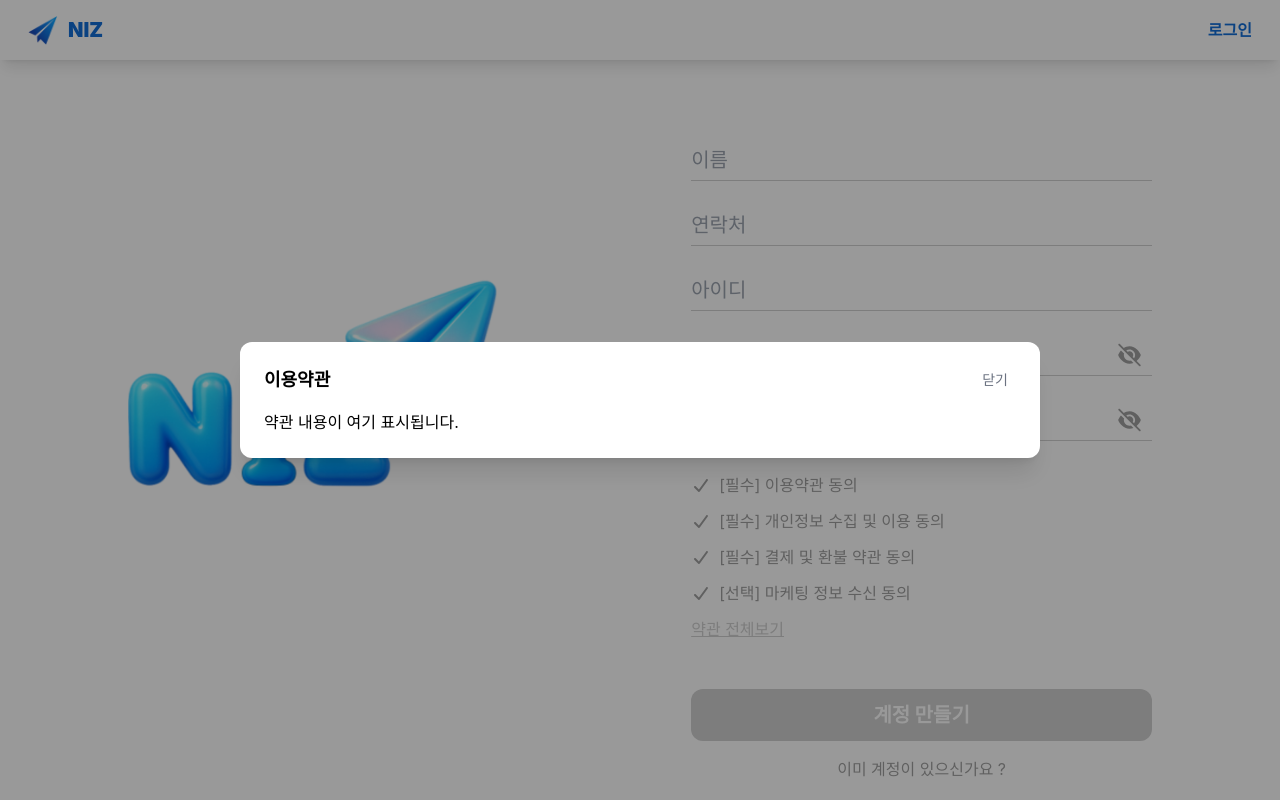
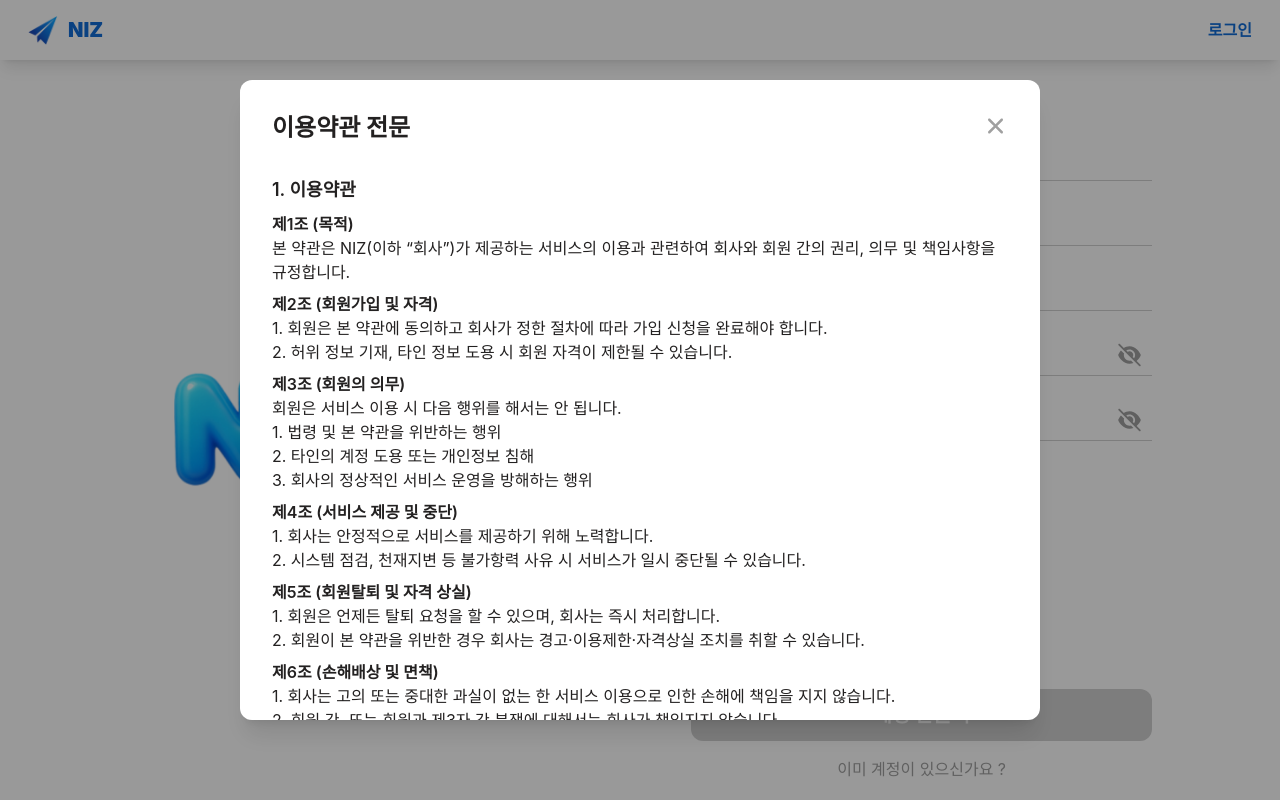
Before and after one commit to NIZ-Solutions/niz-front, a React (Create React App) app: page /signup in a window 1280 px wide. Both pictures are taken after a click on the button "약관 전체보기". Shown: the top 800 px of the page. Built offline with nearby package versions, Linux system fonts and the light colour scheme.

Commit message:
📝: Add TermModal Contents

```diff
--- a/src/api/user/userAxios.ts
+++ b/src/api/user/userAxios.ts
@@ -8,15 +8,10 @@ export const postSignup = async (
 ) => {
   const response = await axios.post(
     `${process.env.REACT_APP_API_BASE_URL}/auth/signup`,
+    { email, password, name, phone },
     {
       headers: {
         "Content-Type": "application/json",
-      },
-      params: {
-        eamil: email,
-        password: password,
-        name: name,
-        phone: phone,
       },
     },
   );
@@ -26,13 +21,10 @@ export const postSignup = async (
 export const postLogin = async (email: String, password: String) => {
   const response = await axios.post(
     `${process.env.REACT_APP_API_BASE_URL}/auth/login`,
+    { email, password },
     {
       headers: {
         "Content-Type": "application/json",
-      },
-      params: {
-        eamil: email,
-        password: password,
       },
     },
   );
--- a/src/components/modal/TermModal.tsx
+++ b/src/components/modal/TermModal.tsx
@@ -1,6 +1,8 @@
 import { useEffect, useCallback } from "react";
 import { useAppDispatch } from "../../hooks/useDispatch";
 import { closeModal } from "../../store/modalSlice";
+import { FontAwesomeIcon } from "@fortawesome/react-fontawesome";
+import { faXmark } from "@fortawesome/free-solid-svg-icons";
 
 export default function TermModal() {
   const dispatch = useAppDispatch();
@@ -54,27 +56,214 @@ export default function TermModal() {
     >
       {/* 모달 내용 */}
       <div
-        className="max-h-[80vh] w-[min(92vw,800px)] overflow-auto rounded-xl bg-white p-6 shadow-xl"
+        className="max-h-[80vh] w-[min(80vw,800px)] overflow-auto rounded-xl bg-white p-8 text-black-000 shadow-xl"
         // 내부 클릭은 닫히지 않게
         onClick={(e) => e.stopPropagation()}
       >
-        <header className="mb-4 flex items-center justify-between">
-          <h2 className="text-lg font-semibold">이용약관</h2>
+        <header className="mb-8 flex flex-row items-start justify-between">
+          <h2 className="text-2xl font-bold">이용약관 전문</h2>
           <button
             type="button"
+            className="text-xl"
             onClick={() => dispatch(closeModal())}
-            className="rounded px-2 py-1 text-sm text-gray-500 hover:bg-gray-100"
             aria-label="닫기"
           >
-            닫기
+            <FontAwesomeIcon icon={faXmark} color="#A0A0A0" />
           </button>
         </header>
 
         {/* 약관 본문 */}
-        <section className="prose max-w-none">
+        <section className="prose flex max-w-none flex-col gap-10">
           {/* ...약관 내용*/}
-          <p>약관 내용이 여기 표시됩니다.</p>
+          <div className="flex flex-col gap-2">
+            <h3 className="text-lg font-semibold">1. 이용약관</h3>
+            <div>
+              <p className="font-semibold">제1조 (목적)</p>
+              <p>
+                본 약관은 NIZ(이하 “회사”)가 제공하는 서비스의 이용과 관련하여
+                회사와 회원 간의 권리, 의무 및 책임사항을 규정합니다.
+              </p>
+            </div>
+            <div>
+              <p className="font-semibold">제2조 (회원가입 및 자격)</p>
+              <p>
+                1. 회원은 본 약관에 동의하고 회사가 정한 절차에 따라 가입 신청을
+                완료해야 합니다. <br />
+                2. 허위 정보 기재, 타인 정보 도용 시 회원 자격이 제한될 수
+                있습니다.
+              </p>
+            </div>
+            <div>
+              <p className="font-semibold">제3조 (회원의 의무)</p>
+              <p>
+                회원은 서비스 이용 시 다음 행위를 해서는 안 됩니다.
+                <br />
+                1. 법령 및 본 약관을 위반하는 행위
+                <br />
+                2. 타인의 계정 도용 또는 개인정보 침해
+                <br />
+                3. 회사의 정상적인 서비스 운영을 방해하는 행위
+              </p>
+            </div>
+            <div>
+              <p className="font-semibold">제4조 (서비스 제공 및 중단)</p>
+              <p>
+                1. 회사는 안정적으로 서비스를 제공하기 위해 노력합니다.
+                <br />
+                2. 시스템 점검, 천재지변 등 불가항력 사유 시 서비스가 일시
+                중단될 수 있습니다.
+              </p>
+            </div>
+            <div>
+              <p className="font-semibold">제5조 (회원탈퇴 및 자격 상실)</p>
+              <p>
+                1. 회원은 언제든 탈퇴 요청을 할 수 있으며, 회사는 즉시
+                처리합니다.
+                <br />
+                2. 회원이 본 약관을 위반한 경우 회사는 경고·이용제한·자격상실
+                조치를 취할 수 있습니다.
+              </p>
+            </div>
+            <div>
+              <p className="font-semibold">제6조 (손해배상 및 면책)</p>
+              <p>
+                1. 회사는 고의 또는 중대한 과실이 없는 한 서비스 이용으로 인한
+                손해에 책임을 지지 않습니다.
+                <br />
+                2. 회원 간, 또는 회원과 제3자 간 분쟁에 대해서는 회사가 책임지지
+                않습니다.
+              </p>
+            </div>
+            <div>
+              <p className="font-semibold">제7조 (관할법원 및 준거법)</p>
+              <p>
+                본 약관과 관련된 분쟁은 대한민국 법률에 따르며, 회사 본사
+                소재지를 관할하는 법원을 제1심 관할 법원으로 합니다.
+              </p>
+            </div>
+          </div>
+          <div className="flex flex-col gap-2">
+            <h3 className="text-lg font-semibold">
+              2. 개인정보 수집 및 이용 약관
+            </h3>
+            <div>
+              <p className="font-semibold">제1조 (수집 항목)</p>
+              <p>
+                - 필수 항목: 이름, 이메일, 연락처 <br />- 선택 항목: 웹로그
+                데이터(접속 기록, 이용 이력 등), 설문 응답 데이터
+              </p>
+            </div>
+            <div>
+              <p className="font-semibold">제2조 (이용 목적)</p>
+              <p>
+                - 서비스 제공 및 개선
+                <br />
+                - 수요 분석 및 사업계획 수립
+                <br />
+                - 서비스 런칭 알림 제공
+                <br />
+              </p>
+            </div>
+            <div>
+              <p className="font-semibold">제3조 (보관 및 폐기)</p>
+              <p>
+                - 런칭 알림 제공 이후, 개인정보(이름·이메일·연락처)는 즉시
+                폐기합니다.
+                <br />- 웹로그·설문 데이터는 개인을 식별할 수 없는 통계 형태로
+                가공·보관할 수 있습니다.
+              </p>
+            </div>
+            <div>
+              <p className="font-semibold">제4조 (제3자 제공)</p>
+              <p>
+                회사는 원칙적으로 개인정보를 제3자에게 제공하지 않습니다. 단,
+                법령에 따라 요청받은 경우는 예외로 합니다.
+              </p>
+            </div>
+            <div>
+              <p className="font-semibold">제5조 (이용자의 권리)</p>
+              <p>
+                이용자는 언제든지 본인의 개인정보에 대한 열람, 수정, 삭제, 동의
+                철회를 요청할 수 있습니다.
+              </p>
+            </div>
+          </div>
+          <div className="flex flex-col gap-2">
+            <h3 className="text-lg font-semibold">3. 결제 및 환불 약관</h3>
+            <div>
+              <p className="font-semibold">제1조 (결제)</p>
+              <p>
+                1. 결제는 신용카드, 계좌이체, 간편결제 등 회사가 지정한 방식으로
+                합니다. <br />
+                2. 모든 유료 서비스는 선결제를 원칙으로 합니다.
+              </p>
+            </div>
+            <div>
+              <p className="font-semibold">제2조 (환불 가능 조건)</p>
+              <p>
+                - 서비스 미제공
+                <br />
+                - 회사의 귀책 사유로 정상 이용 불가
+                <br />
+                - 법령상 환불 의무가 발생하는 경우
+                <br />
+              </p>
+            </div>
+            <div>
+              <p className="font-semibold">제3조 (환불 불가 조건)</p>
+              <p>
+                - 서비스 이용을 시작한 경우
+                <br />
+                - 이벤트/프로모션 상품 등 특별 조건이 적용된 경우
+                <br />
+                - 회원 귀책 사유로 서비스 이용이 제한된 경우
+                <br />
+              </p>
+            </div>
+            <div>
+              <p className="font-semibold">제4조 (환불 절차)</p>
+              <p>
+                1. 환불 요청은 고객센터를 통해 접수해야 하며, 결제 내역 확인이
+                가능해야 합니다.
+                <br />
+                2. 환불은 접수일로부터 7영업일 이내에 처리됩니다.
+                <br />
+                3. 환불은 원칙적으로 결제 수단과 동일한 방법으로 진행됩니다.
+                <br />
+              </p>
+            </div>
+          </div>
+          <div className="flex flex-col gap-2">
+            <h3 className="text-lg font-semibold">4. 마케팅 정보 수신 동의</h3>
+            <div>
+              <p className="font-semibold">제1조 (수집 항목)</p>
+              <p>이름, 이메일, 연락처</p>
+            </div>
+            <div>
+              <p className="font-semibold">제2조 (이용 목적)</p>
+              <p>서비스 관련 소식, 이벤트 및 프로모션 안내</p>
+            </div>
+            <div>
+              <p className="font-semibold">제3조 (보관 및 폐기)</p>
+              <p>수신 거부 시 즉시 정보 제공을 중단합니다.</p>
+            </div>
+            <div>
+              <p className="font-semibold">제4조 (철회 권리)</p>
+              <p>
+                이용자는 언제든지 이메일/문자 내 “수신거부” 기능 또는 고객센터를
+                통해 동의를 철회할 수 있습니다.
+              </p>
+            </div>
+          </div>
         </section>
+        <button
+          type="button"
+          className="mt-10 w-full rounded-xl py-3 text-xl font-extrabold text-white-000 main-gradient"
+          onClick={() => dispatch(closeModal())}
+          aria-label="닫기"
+        >
+          닫기
+        </button>
       </div>
     </div>
   );
--- a/src/pages/Login.tsx
+++ b/src/pages/Login.tsx
@@ -106,7 +106,7 @@ export default function Login() {
       <div className="flex w-full flex-col items-center px-7 text-black-000">
         <div className="flex min-h-screen w-full min-w-[280px] max-w-screen-lg flex-col items-center justify-center gap-12 self-center pb-[100px] pt-[140px] md:flex-row md:items-center md:justify-between md:text-center lg:px-0">
           {/* 로그인 타이틀 */}
-          <div className="flex max-h-screen w-fit flex-col items-center justify-start gap-12 md:max-w-[45%] md:items-start">
+          <div className="flex max-h-screen w-fit flex-col items-center justify-start gap-12 md:max-w-[45%] md:items-center">
             <h1 className="mr-auto text-4xl font-extrabold leading-[50px] md:mr-0 md:hidden">
               로그인
             </h1>
--- a/src/pages/Signup.tsx
+++ b/src/pages/Signup.tsx
@@ -244,7 +244,7 @@ export default function Signup() {
     <div className="flex min-h-screen w-full flex-col items-center px-7 text-black-000">
       <div className="flex max-h-fit w-full min-w-[280px] max-w-screen-lg flex-col items-center justify-center gap-12 self-center pb-[100px] pt-[140px] md:flex-row md:items-start md:justify-between md:text-center lg:px-0">
         {/* 회원가입 타이틀 */}
-        <div className="flex max-h-screen w-fit flex-col items-center justify-start gap-12 md:max-w-[45%] md:items-start">
+        <div className="flex max-h-screen w-fit flex-col items-center justify-start gap-12 md:max-w-[45%] md:items-center">
           <h1 className="mr-auto text-4xl font-extrabold leading-[50px] md:mr-0 md:hidden">
             회원가입
           </h1>
```
